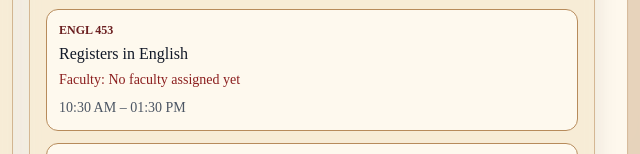
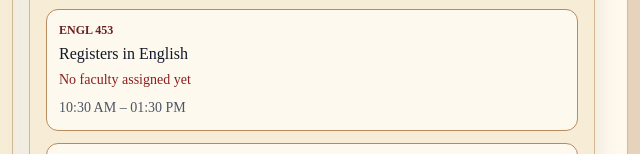
Before and after one commit to ABELS-four-five/UPDATES, a plain HTML site: page index.html in a window 1280 px wide. Shown: the part 646-800 px from the top of the page, 619-1259 px from the left. Drawn offline with nearby package versions, Linux system fonts and the light colour scheme; a web font is replaced by a local one.

Commit message:
Update index.html

```diff
--- a/index.html
+++ b/index.html
@@ -169,7 +169,7 @@
         </p>
 
           <p class="text-sm text-red-600 mt-1">
-    Faculty: No faculty assigned yet
+    No faculty assigned yet
   </p>
 
         <p class="text-sm text-gray-600 mt-2">
```
